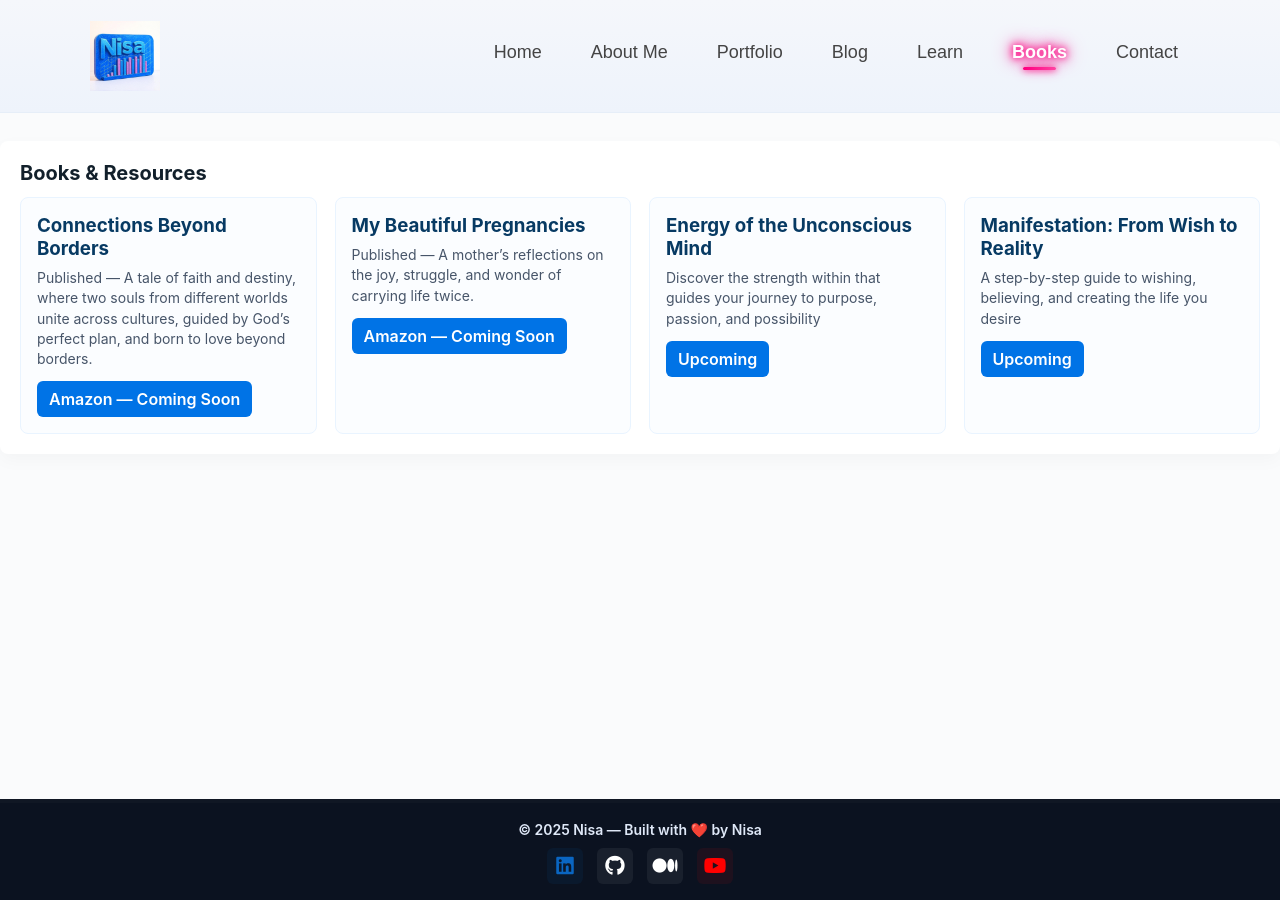
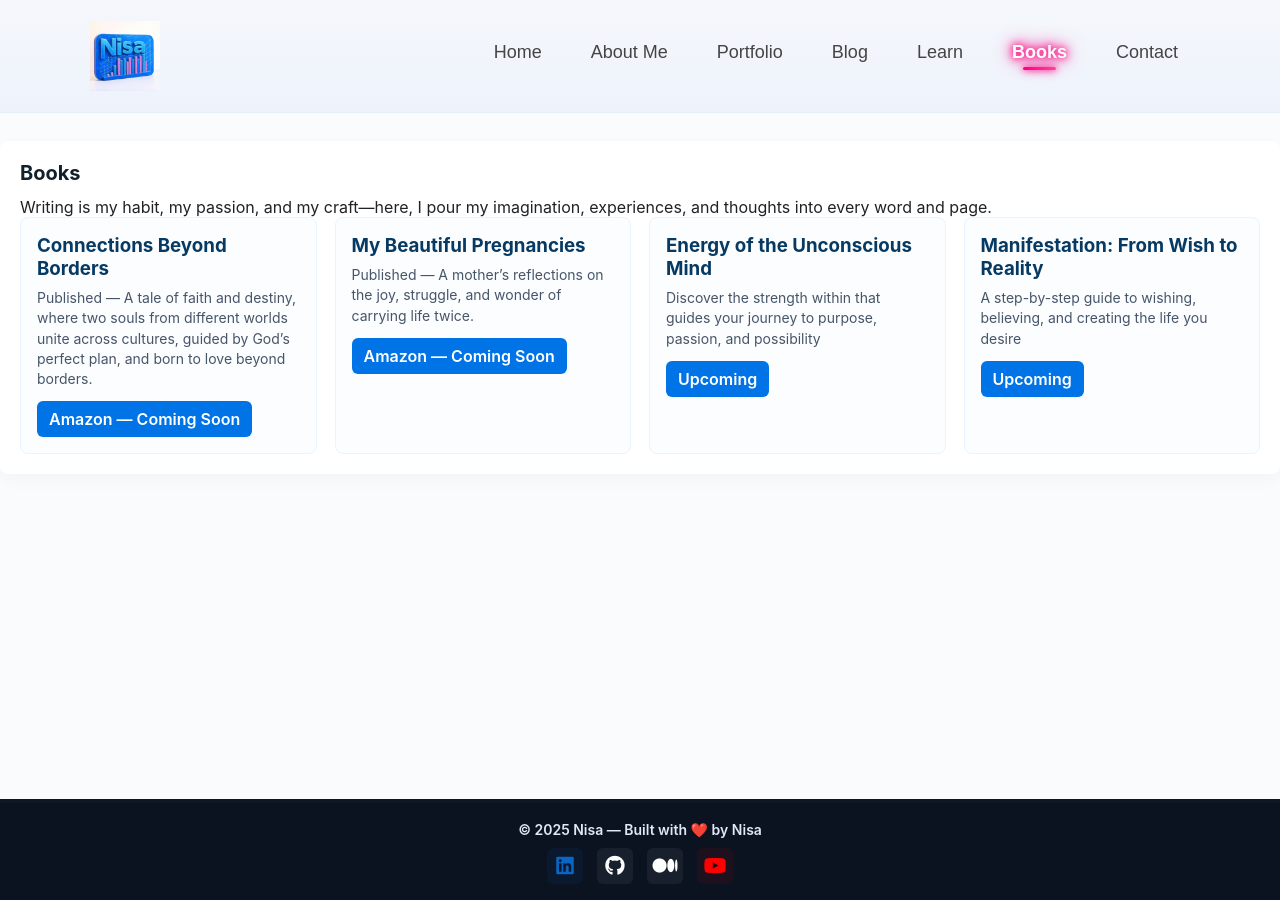
Before and after one commit to tabassumunnisa19/My_Personal_Website, a Jekyll site: the page books.html, which Jekyll copies as it is, in a window 1280 px wide. Built offline with Jekyll 4.4.1, drawn with Linux system fonts in a browser that asks for light colours.

Commit message:
Update books.html

```diff
--- a/books.html
+++ b/books.html
@@ -30,7 +30,10 @@
 
 <main>
   <section class="section">
-      <h2>Books & Resources</h2>
+      <h2>Books</h2>
+    <p class="books-subheading">
+    Writing is my habit, my passion, and my craft—here, I pour my imagination, experiences, and thoughts into every word and page.
+  </p>
       <div class="grid">
         <div class="card">
           <h3>Connections Beyond Borders</h3>
```
